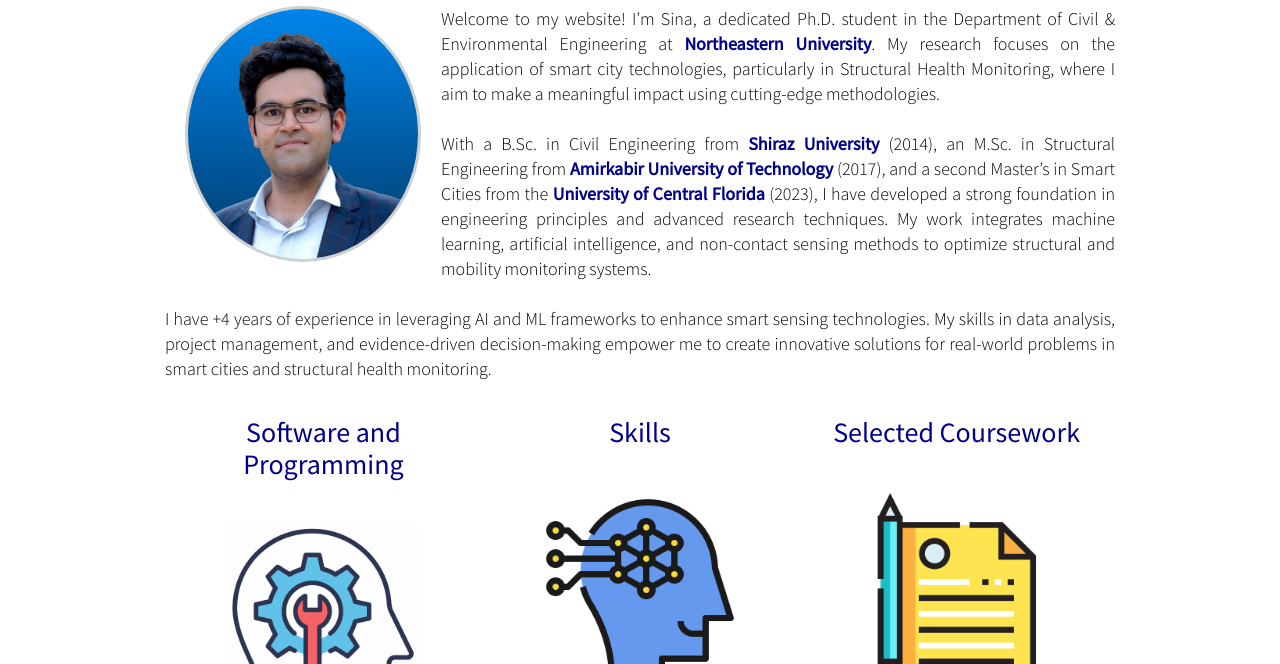
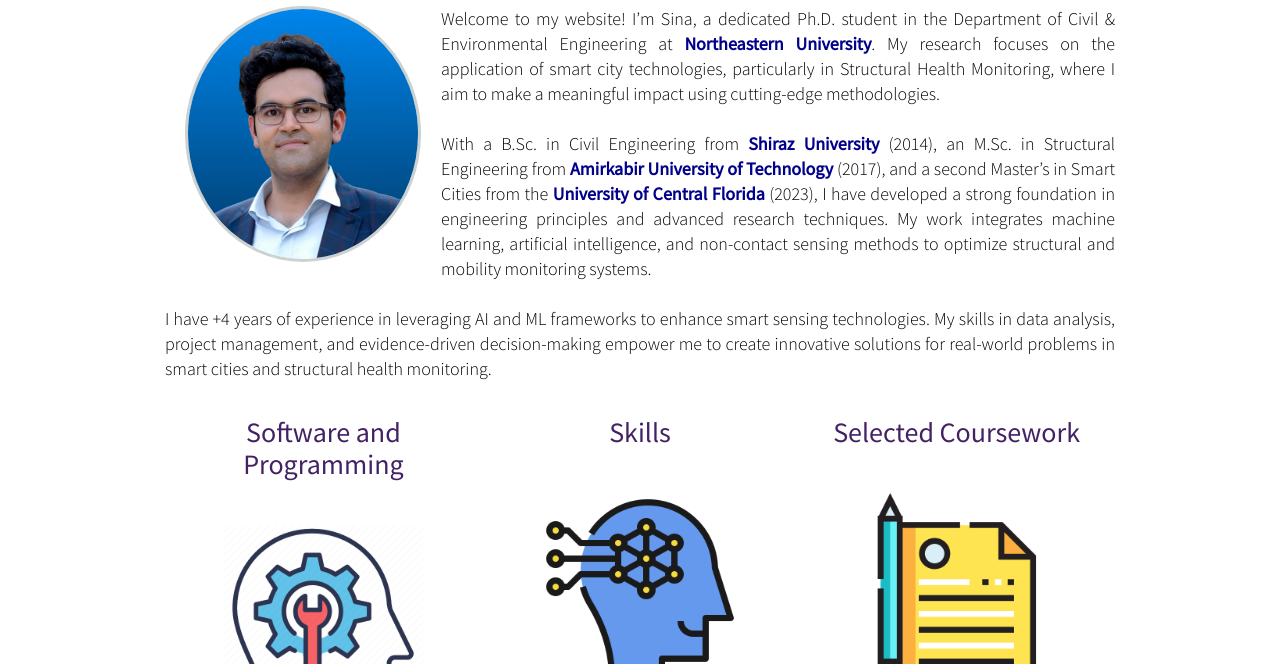
Before and after one commit to afrazi/afrazi.github.io, a plain HTML site: page index.html in a window 1280 px wide. Shown: the part 136-800 px from the top of the page. Drawn offline with Linux system fonts and the light colour scheme; some icons are missing.

Commit message:
Update style.css

```diff
--- a/static/css/style.css
+++ b/static/css/style.css
@@ -13,7 +13,7 @@ a:visited                   { text-decoration: none; }
 /* headlines */
 h1, h2, h3, h4, h5, h6      { /*font-family: 'Vollkorn', 'Georgia', serif;*/
                         /*font-family: 'Noticia Text', serif;*/
-                        font-weight: Normal ; color: darkblue; /*color: #AF3D04;*/ }
+                        font-weight: Normal ; color: #432165; /*color: #AF3D04;*/ }
 h1 a, h2 a, h3 a, h4 a,
 h5 a, h6 a                  { text-decoration: none; }
 h1 a:hover, h2 a:hover,
```
